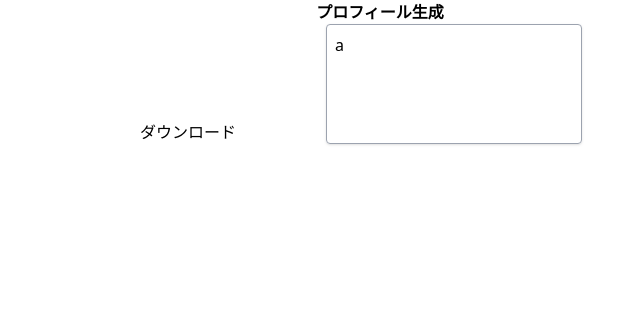
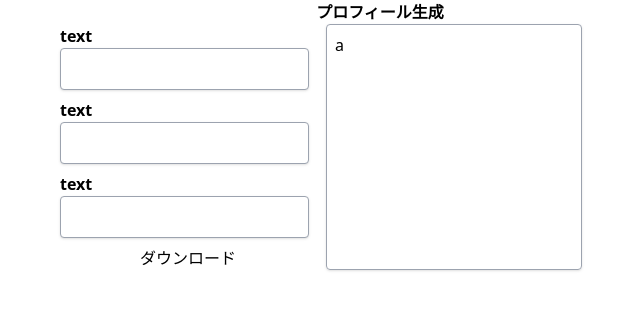
Before and after one commit to expsh13/react-06-Profile, a React (Vite) app: page / in a window 1280 px wide. Shown: the top 310 px of the page, without its empty margins (260-900 px from the left). Built offline with nearby package versions, Linux system fonts and the light colour scheme.

Commit message:
update inputField

```diff
--- a/src/App.tsx
+++ b/src/App.tsx
@@ -1,12 +1,14 @@
+import { InputField } from "./components/InputField/InputField";
+
 export const App = () => {
   return (
     <div className="w-1/2 m-auto">
       <h1 className="font-bold text-center">プロフィール生成</h1>
       <div className="flex gap-2.5">
         <div className="w-2/5 flex flex-col gap-2">
-          <input type="text" />
-          <input type="text" />
-          <input type="text" />
+          <InputField />
+          <InputField />
+          <InputField />
           <button>ダウンロード</button>
         </div>
         <div className="w-2/5 rounded shadow border-gray-400 border p-2">a</div>
--- /dev/null
+++ b/src/components/InputField/InputField.tsx
@@ -0,0 +1,11 @@
+export const InputField = () => {
+  return (
+    <div>
+      <p className="font-bold">text</p>
+      <input
+        type="text"
+        className="rounded shadow border-gray-400 border p-2"
+      />
+    </div>
+  );
+};
```
